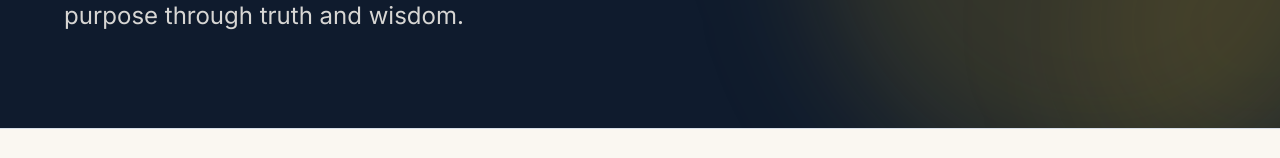
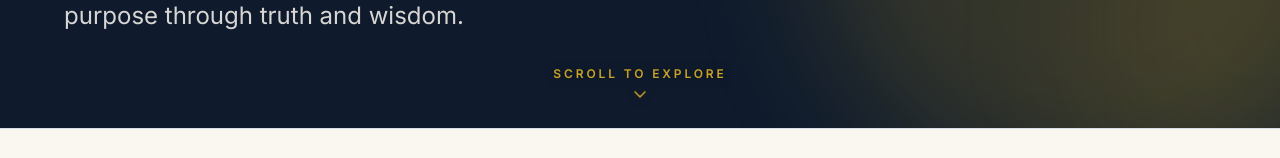
Before and after one commit to donmaleek/salimcyrus-digital-institution, a Next.js app: page /about in a window 1280 px wide. Shown: the part 368-526 px from the top of the page. Built offline with nearby package versions, Linux system fonts and the light colour scheme; no server answers; a web font is replaced by a local one.

Commit message:
feat: add hero scroll cues

```diff
--- a/package.json
+++ b/package.json
@@ -11,6 +11,7 @@
     "test:e2e": "playwright test",
     "eval:hero": "node tests/evals/home-hero.eval.js",
     "eval:navigation": "node tests/evals/navigation.eval.js",
+    "eval:scroll-cue": "node tests/evals/scroll-cue.eval.js",
     "prepare": "husky install",
     "postinstall": "prisma generate",
     "db:migrate": "prisma migrate dev",
--- a/src/components/layout/PageHero/index.tsx
+++ b/src/components/layout/PageHero/index.tsx
@@ -1,5 +1,6 @@
 import type { ReactNode } from 'react'
 import Image from 'next/image'
+import { ScrollCue } from '@/components/ui/ScrollCue'
 
 interface PageHeroProps {
   eyebrow: string
@@ -77,6 +78,7 @@ export function PageHero({ eyebrow, title, description, actions, align = 'left',
           </div>
         )}
       </div>
+      <ScrollCue />
     </section>
   )
 }
--- a/src/components/sections/home/Hero/index.tsx
+++ b/src/components/sections/home/Hero/index.tsx
@@ -1,5 +1,6 @@
 import { getImageProps } from 'next/image'
 import { Button } from '@/components/ui/Button'
+import { ScrollCue } from '@/components/ui/ScrollCue'
 
 export function Hero() {
   const alt = 'Salim Cyrus presenting a keynote to a live audience'
@@ -62,6 +63,7 @@ export function Hero() {
           </div>
         </div>
       </div>
+      <ScrollCue />
     </section>
   )
 }
--- /dev/null
+++ b/src/components/ui/ScrollCue/index.tsx
@@ -0,0 +1,25 @@
+export function ScrollCue() {
+  return (
+    <div className="pointer-events-none absolute inset-x-0 bottom-4 z-20 flex justify-center sm:bottom-5">
+      <div className="flex flex-col items-center gap-1.5 text-gold drop-shadow-[0_1px_4px_rgba(0,0,0,0.65)]">
+        <span className="text-[10px] font-semibold uppercase tracking-[0.24em] sm:text-xs">
+          Scroll to explore
+        </span>
+        <svg
+          aria-hidden="true"
+          viewBox="0 0 24 24"
+          fill="none"
+          className="h-5 w-5 motion-safe:animate-bounce"
+        >
+          <path
+            d="m6 9 6 6 6-6"
+            stroke="currentColor"
+            strokeWidth="1.75"
+            strokeLinecap="round"
+            strokeLinejoin="round"
+          />
+        </svg>
+      </div>
+    </div>
+  )
+}
```
Also changed, not shown: tests/evals/scroll-cue.eval.js (added, +25 -0 lines), 1 other file (tests, documents, lock files or other folders).
